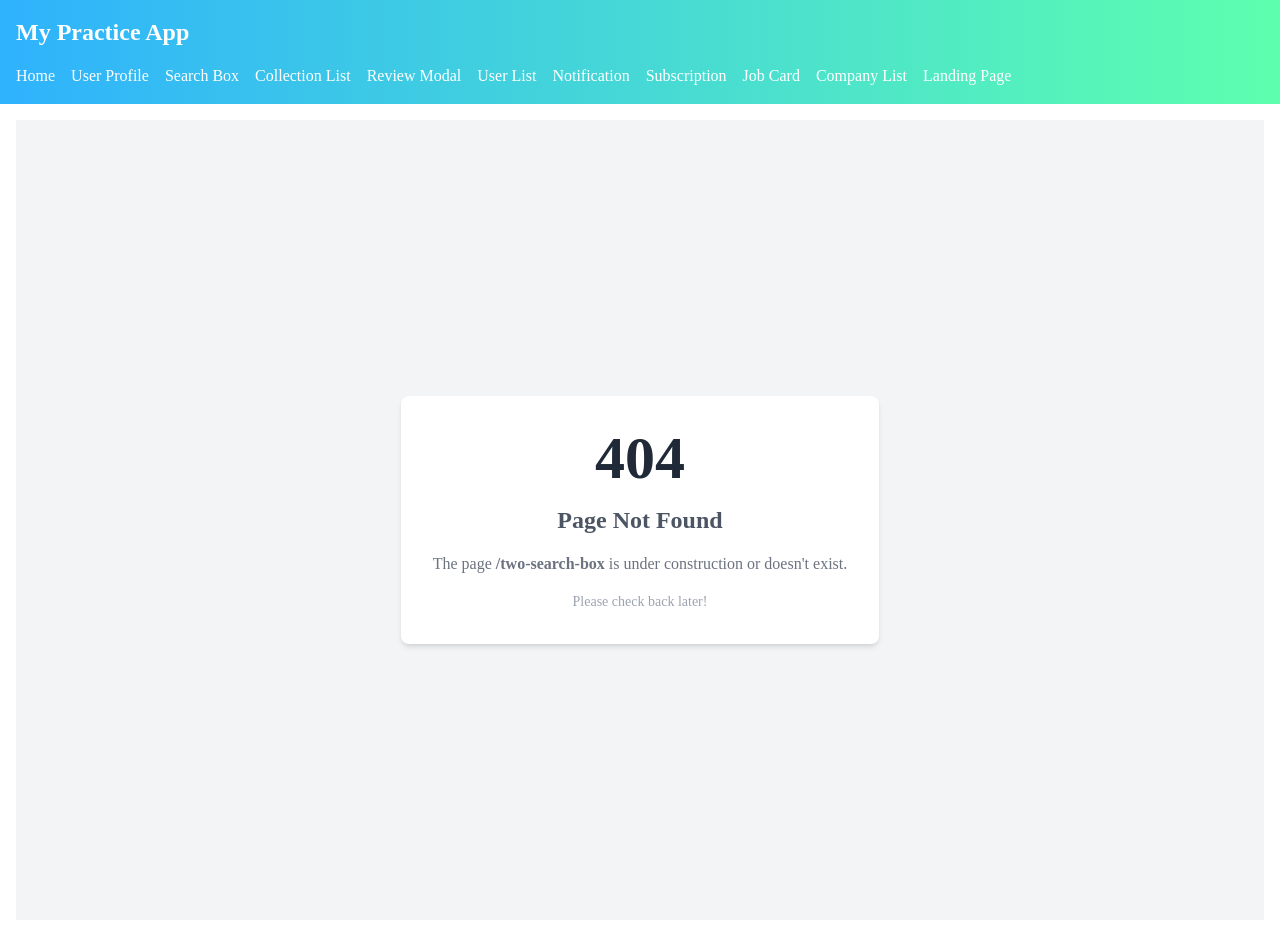
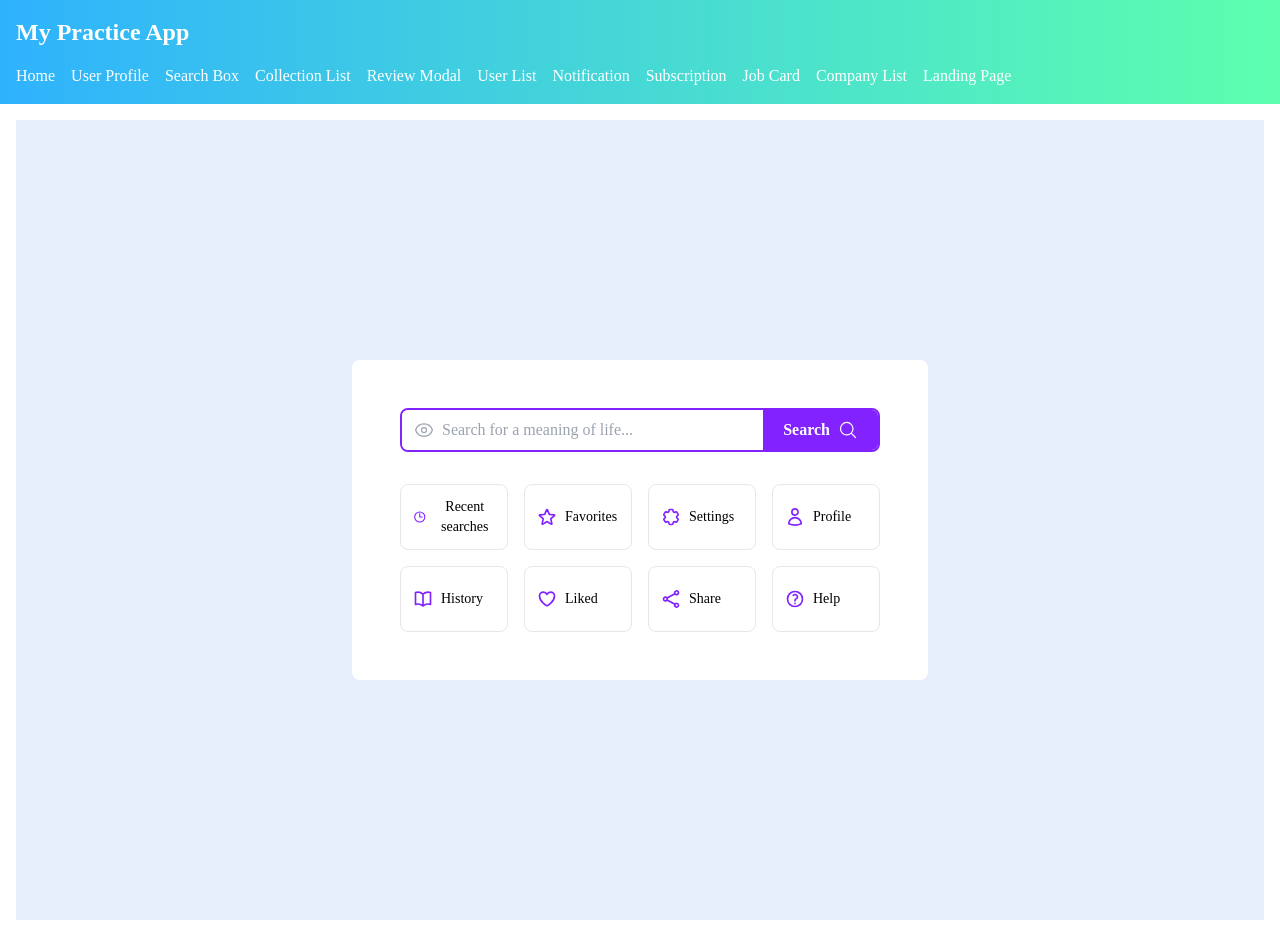
Before and after one commit to AnVuTrong/learn-tailwind, a React (Create React App) app: page /two-search-box in a window 1280 px wide. Built offline with nearby package versions, Linux system fonts and the light colour scheme.

Commit message:
refactor

```diff
--- a/src/App.tsx
+++ b/src/App.tsx
@@ -1,8 +1,9 @@
 import { Routes, Route } from 'react-router-dom';
-import { UserProfile } from './components/user-profile.component';
+import { UserProfile } from './components/user-profile.components/user-profile.component';
 import { Navigation } from './navigation/navigation.component';
-import { Home } from './components/home.component';
-import { NotFound } from './components/not-found.component';
+import { Home } from './components/home.components/home.component';
+import { NotFound } from './components/not-found.components/not-found.component';
+import { SearchBox } from './components/search-box.components/search-box.component';
 
 function App() {
   return (
@@ -10,6 +11,13 @@ function App() {
       <Route path='/' element={<Navigation />}>
         <Route index element={<Home />} />
         <Route path='one-user-card' element={<UserProfile />} />
+        <Route path='two-search-box' element={<SearchBox />} />
+        {/* <Route path='three-collection-list' element={<CollectionList />} />
+        <Route path='four-review-modal' element={<ReviewModal />} />
+        <Route path='five-user-list' element={<UserList />} />
+        <Route path='six-notification' element={<Notification />} />
+        <Route path='seven-subscription' element={<Subscription />} /> */}
+
         <Route path='*' element={<NotFound />} />
       </Route>
     </Routes>
--- /dev/null
+++ b/src/components/search-box.components/search-box-button.component.tsx
@@ -0,0 +1,27 @@
+import React from 'react';
+import { ButtonProps } from '../../types/types';
+
+export const SearchBoxButton: React.FC<ButtonProps> = ({ button, onClick }) => {
+  return (
+    <button
+      className='flex items-center gap-2 p-3 rounded-lg border border-gray-200 hover:bg-gray-50 transition-colors'
+      onClick={onClick}
+    >
+      <svg
+        xmlns='http://www.w3.org/2000/svg'
+        className='size-5 text-[#8222ff]'
+        viewBox='0 0 24 24'
+        fill='none'
+        stroke='currentColor'
+        strokeWidth='2'
+      >
+        <path
+          strokeLinecap='round'
+          strokeLinejoin='round'
+          d={button.icon}
+        />
+      </svg>
+      <span className='text-sm'>{button.label}</span>
+    </button>
+  );
+};
--- /dev/null
+++ b/src/components/search-box.components/search-box-buttons.component.tsx
@@ -0,0 +1,24 @@
+import React from 'react';
+import { SearchBoxButton } from './search-box-button.component';
+import { SEARCH_BOX_BUTTONS } from '../../constants/search-box-buttons.constants';
+
+export class SearchBoxButtons extends React.Component {
+  handleButtonClick = (buttonId: string) => {
+    console.log(`Button clicked: ${buttonId}`);
+    // Add your click handling logic here
+  };
+
+  render() {
+    return (
+      <div className='grid grid-cols-4 grid-rows-2 gap-4 mt-8'>
+        {SEARCH_BOX_BUTTONS.map((button) => (
+          <SearchBoxButton
+            key={button.id}
+            button={button}
+            onClick={() => this.handleButtonClick(button.id)}
+          />
+        ))}
+      </div>
+    );
+  }
+}
--- /dev/null
+++ b/src/components/search-box.components/search-box.component.tsx
@@ -0,0 +1,38 @@
+import React from 'react';
+import { SearchBoxButtons } from './search-box-buttons.component';
+
+export const SearchBox = () => {
+  return (
+    <div className='flex min-h-screen w-full items-center justify-center bg-[#E6EFFA] py-20'>
+      <div className='flex w-[36rem] rounded-lg bg-white p-12 flex-col'>
+        <div className='flex w-full overflow-hidden rounded-lg border-2 border-[#8222ff]'>
+          <div className='relative flex-1'>
+            <input type='text' className='w-full p-2 pl-10 focus:outline-none' placeholder='Search for a meaning of life...' />
+            <svg
+              xmlns='http://www.w3.org/2000/svg'
+              fill='none'
+              viewBox='0 0 24 24'
+              strokeWidth={1.5}
+              stroke='currentColor'
+              className='size-5 absolute left-3 top-1/2 -translate-y-1/2 text-gray-400'>
+              <path
+                strokeLinecap='round'
+                strokeLinejoin='round'
+                d='M2.036 12.322a1.012 1.012 0 0 1 0-.639C3.423 7.51 7.36 4.5 12 4.5c4.638 0 8.573 3.007 9.963 7.178.07.207.07.431 0 .639C20.577 16.49 16.64 19.5 12 19.5c-4.638 0-8.573-3.007-9.963-7.178Z'
+              />
+              <path strokeLinecap='round' strokeLinejoin='round' d='M15 12a3 3 0 1 1-6 0 3 3 0 0 1 6 0Z' />
+            </svg>
+          </div>
+          <button className='bg-[#8222ff] px-5 text-white font-bold flex items-center gap-2 transition-colors hover:bg-[#6a1bcc]'>
+            <span>Search</span>
+            <svg xmlns='http://www.w3.org/2000/svg' fill='none' viewBox='0 0 24 24' strokeWidth={1.5} stroke='currentColor' className='size-5'>
+              <path strokeLinecap='round' strokeLinejoin='round' d='m21 21-5.197-5.197m0 0A7.5 7.5 0 1 0 5.196 5.196a7.5 7.5 0 0 0 10.607 10.607Z' />
+            </svg>
+          </button>
+        </div>
+
+        <SearchBoxButtons />
+      </div>
+    </div>
+  );
+};
--- /dev/null
+++ b/src/constants/search-box-buttons.constants.ts
@@ -0,0 +1,44 @@
+import { SearchBoxButton } from '../types/types';
+
+export const SEARCH_BOX_BUTTONS: SearchBoxButton[] = [
+  {
+    id: 'recent',
+    label: 'Recent searches',
+    icon: 'M12 6v6h4.5m4.5 0a9 9 0 11-18 0 9 9 0 0118 0z'
+  },
+  {
+    id: 'favorites',
+    label: 'Favorites',
+    icon: 'M11.48 3.499a.562.562 0 011.04 0l2.125 5.111a.563.563 0 00.475.345l5.518.442c.499.04.701.663.321.988l-4.204 3.602a.563.563 0 00-.182.557l1.285 5.385a.562.562 0 01-.84.61l-4.725-2.885a.563.563 0 00-.586 0L6.982 20.54a.562.562 0 01-.84-.61l1.285-5.386a.562.562 0 00-.182-.557l-4.204-3.602a.563.563 0 01.321-.988l5.518-.442a.563.563 0 00.475-.345L11.48 3.5z'
+  },
+  {
+    id: 'settings',
+    label: 'Settings',
+    icon: 'M9.594 3.94c.09-.542.56-.94 1.11-.94h2.593c.55 0 1.02.398 1.11.94l.213 1.281c.063.374.313.686.645.87.074.04.147.083.22.127.324.196.72.257 1.075.124l1.217-.456a1.125 1.125 0 011.37.49l1.296 2.247a1.125 1.125 0 01-.26 1.431l-1.003.827c-.293.24-.438.613-.431.992a6.759 6.759 0 010 .255c-.007.378.138.75.43.99l1.005.828c.424.35.534.954.26 1.43l-1.298 2.247a1.125 1.125 0 01-1.369.491l-1.217-.456c-.355-.133-.75-.072-1.076.124a6.57 6.57 0 01-.22.128c-.331.183-.581.495-.644.869l-.213 1.28c-.09.543-.56.941-1.11.941h-2.594c-.55 0-1.02-.398-1.11-.94l-.213-1.281c-.062-.374-.312-.686-.644-.87a6.52 6.52 0 01-.22-.127c-.325-.196-.72-.257-1.076-.124l-1.217.456a1.125 1.125 0 01-1.369-.49l-1.297-2.247a1.125 1.125 0 01.26-1.431l1.004-.827c.292-.24.437-.613.43-.992a6.932 6.932 0 010-.255c.007-.378-.138-.75-.43-.99l-1.004-.828a1.125 1.125 0 01-.26-1.43l1.297-2.247a1.125 1.125 0 011.37-.491l1.216.456c.356.133.751.072 1.076-.124.072-.044.146-.087.22-.128.332-.183.582-.495.644-.869l.214-1.281z'
+  },
+  {
+    id: 'profile',
+    label: 'Profile',
+    icon: 'M15.75 6a3.75 3.75 0 11-7.5 0 3.75 3.75 0 017.5 0zM4.501 20.118a7.5 7.5 0 0114.998 0A17.933 17.933 0 0112 21.75c-2.676 0-5.216-.584-7.499-1.632z'
+  },
+  {
+    id: 'history',
+    label: 'History',
+    icon: 'M12 6.042A8.967 8.967 0 006 3.75c-1.052 0-2.062.18-3 .512v14.25A8.987 8.987 0 016 18c2.305 0 4.408.867 6 2.292m0-14.25a8.966 8.966 0 016-2.292c1.052 0 2.062.18 3 .512v14.25A8.987 8.987 0 0018 18a8.967 8.967 0 00-6 2.292m0-14.25v14.25'
+  },
+  {
+    id: 'liked',
+    label: 'Liked',
+    icon: 'M21 8.25c0-2.485-2.099-4.5-4.688-4.5-1.935 0-3.597 1.126-4.312 2.733-.715-1.607-2.377-2.733-4.313-2.733C5.1 3.75 3 5.765 3 8.25c0 7.22 9 12 9 12s9-4.78 9-12z'
+  },
+  {
+    id: 'share',
+    label: 'Share',
+    icon: 'M7.217 10.907a2.25 2.25 0 100 2.186m0-2.186c.18.324.283.696.283 1.093s-.103.77-.283 1.093m0-2.186l9.566-5.314m-9.566 7.5l9.566 5.314m0 0a2.25 2.25 0 103.935 2.186 2.25 2.25 0 00-3.935-2.186zm0-12.814a2.25 2.25 0 103.933-2.185 2.25 2.25 0 00-3.933 2.185z'
+  },
+  {
+    id: 'help',
+    label: 'Help',
+    icon: 'M9.879 7.519c1.171-1.025 3.071-1.025 4.242 0 1.172 1.025 1.172 2.687 0 3.712-.203.179-.43.326-.67.442-.745.361-1.45.999-1.45 1.827v.75M21 12a9 9 0 11-18 0 9 9 0 0118 0zm-9 5.25h.008v.008H12v-.008z'
+  }
+];
--- /dev/null
+++ b/src/types/types.ts
@@ -0,0 +1,10 @@
+export interface SearchBoxButton {
+  id: string;
+  label: string;
+  icon: string;
+}
+
+export interface ButtonProps {
+  button: SearchBoxButton;
+  onClick?: () => void;
+}
```
Also changed, not shown: src/components/home.components/home.component.tsx (renamed from src/components/home.component.tsx), src/components/not-found.components/not-found.component.tsx (renamed from src/components/not-found.component.tsx), src/components/user-profile.components/user-profile.component.tsx (renamed from src/components/user-profile.component.tsx), 1 other file (tests, documents, lock files or other folders).
